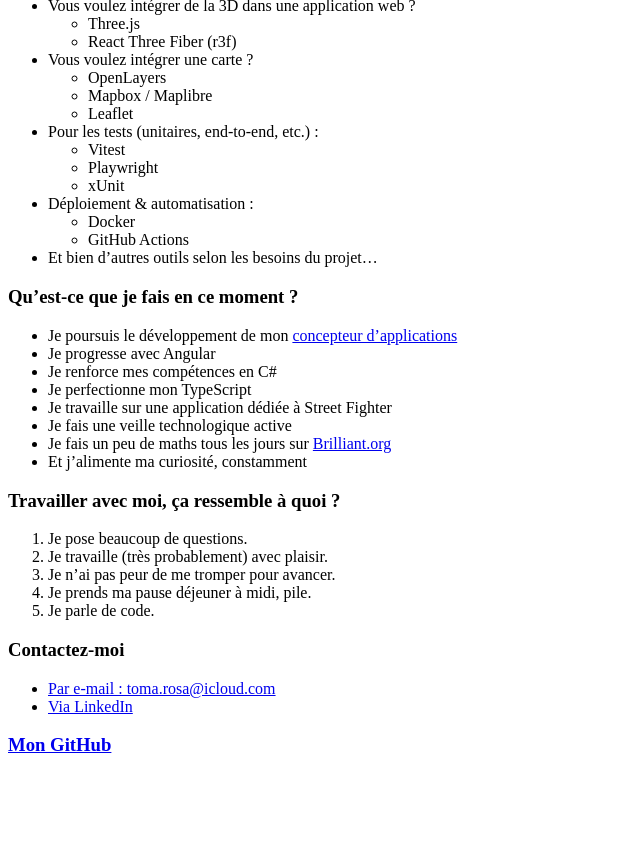
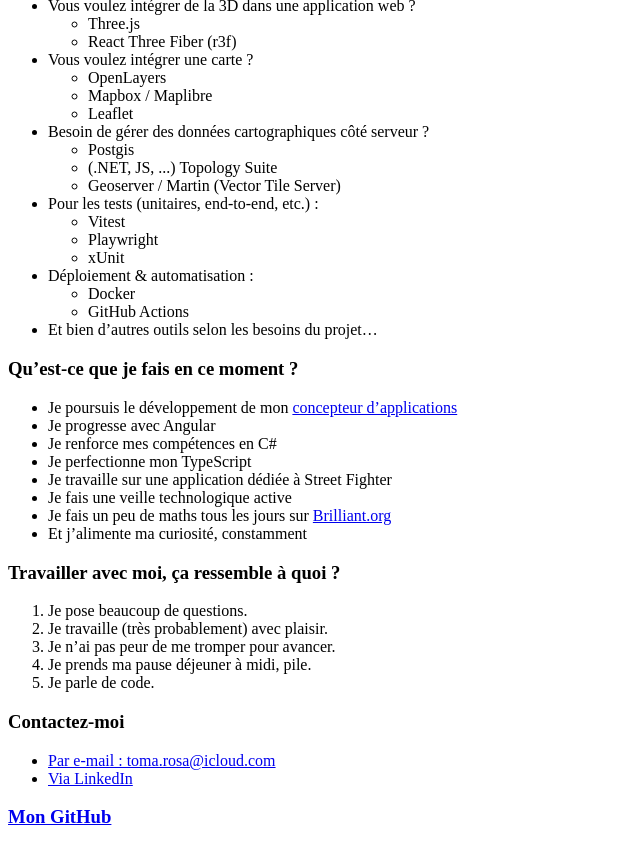
Before and after one commit to t-rosa/portfolio, an Astro site: page / in a window 1280 px wide. Shown: the part 1207-2054 px from the top of the page, without its empty margins (0-640 px from the left). Before the commit the page ends 1982 px from the top, so only its background shows below. Built offline with nearby package versions, Linux system fonts and the light colour scheme; Astro itself is replaced by a stand-in of ours.

Commit message:
feat: add server-side map data managment section

```diff
--- a/src/pages/index.astro
+++ b/src/pages/index.astro
@@ -164,6 +164,14 @@
       </ul>
     </li>
     <li>
+      Besoin de gérer des données cartographiques côté serveur ?
+      <ul>
+        <li>Postgis</li>
+        <li>(.NET, JS, ...) Topology Suite</li>
+        <li>Geoserver / Martin (Vector Tile Server)</li>
+      </ul>
+    </li>
+    <li>
       Pour les tests (unitaires, end-to-end, etc.)&nbsp;:
       <ul>
         <li>Vitest</li>
```
